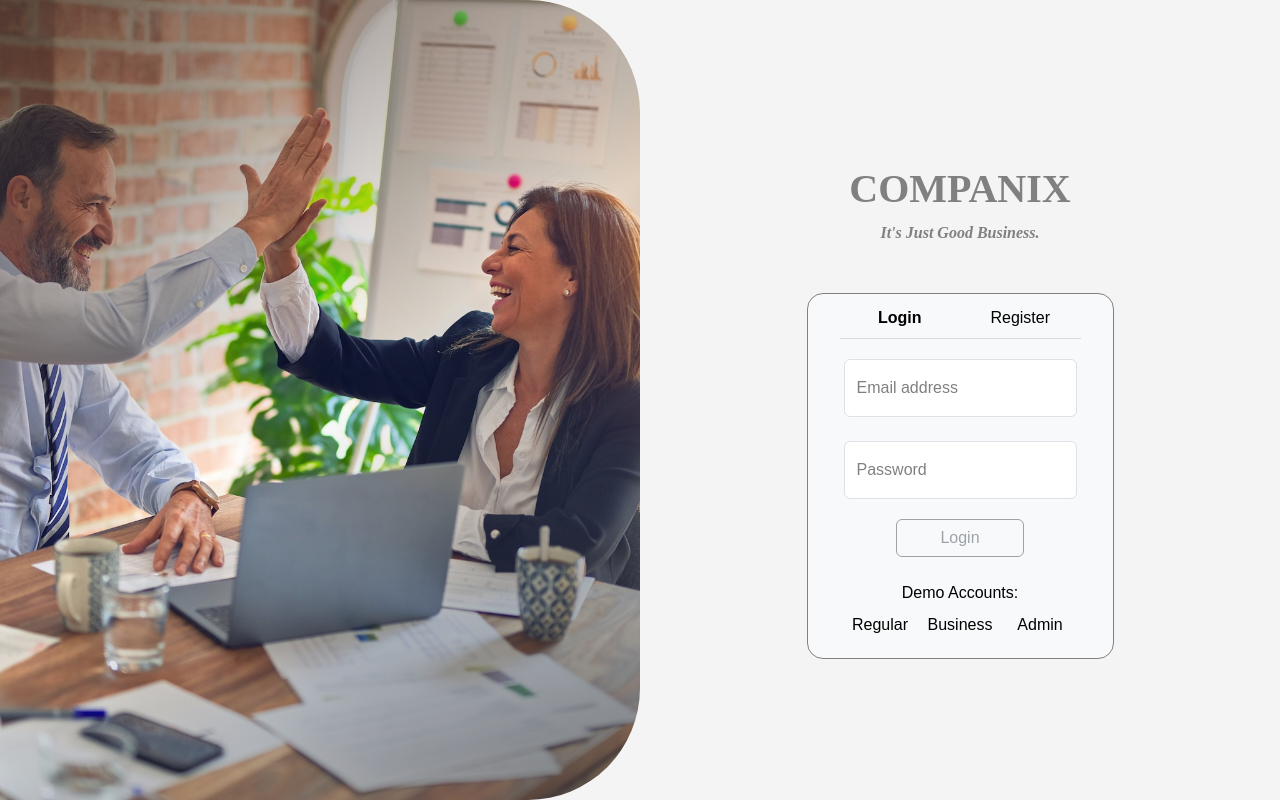
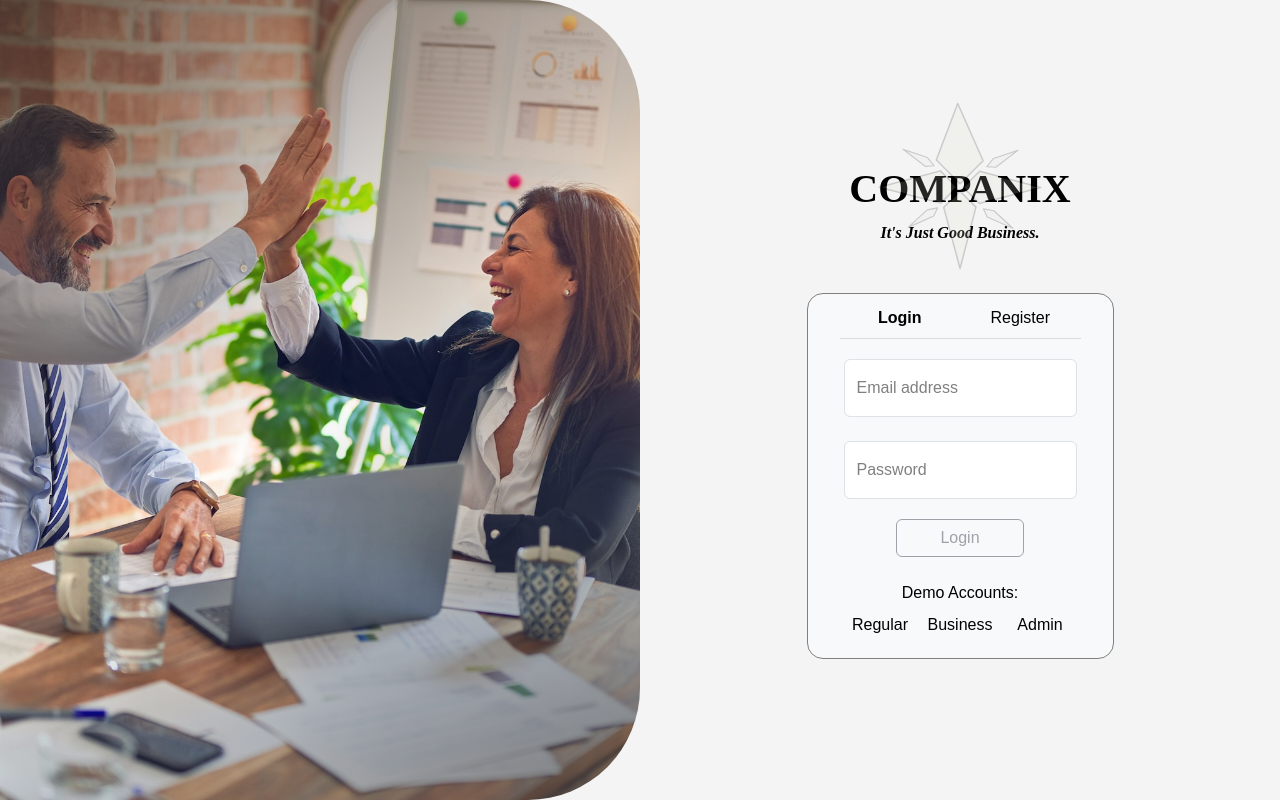
Before and after one commit to MKonstantini/Companix, a React (Create React App) app: page / in a window 1280 px wide. Built offline with nearby package versions, Linux system fonts and the light colour scheme; no server answers; a web font is replaced by a local one.

Commit message:
finalized dark / light theme feature

```diff
--- a/public/index.html
+++ b/public/index.html
@@ -2,7 +2,7 @@
 <html lang="en">
   <head>
     <meta charset="utf-8" />
-    <link rel="icon" href="%PUBLIC_URL%/favicon.ico" />
+    <link rel="icon" href="./companix-logo.svg" />
     <meta name="viewport" content="width=device-width, initial-scale=1" />
     <meta name="theme-color" content="#000000" />
     <meta
--- a/src/App.css
+++ b/src/App.css
@@ -42,6 +42,16 @@ hr {
   background-position: center;
   border-radius: 0 7rem 7rem 0;
 }
+.loginLogo{
+  background-image: url(../public/companix-noC.svg);
+  background-size: cover;
+  width: 12rem;
+  height: 12rem;
+  position: absolute;
+  top: -4.7rem;
+  z-index: 0;
+  opacity: 17%;
+}
 .myBorder{
   border: 0.1rem solid grey;
   border-radius: 1rem;
--- a/src/App.tsx
+++ b/src/App.tsx
@@ -24,10 +24,18 @@ const themes = {
   light: {
     color: "grey",
     background: "white",
+    cardBackground: "white",
+    iconColor: "lightgrey",
+    inputBackground: "white",
+    inputColor: "black",
   },
   dark: {
     color: "grey",
     background: "black",
+    cardBackground: "rgb(38, 38, 38)",
+    iconColor: "rgb(40, 40, 40)",
+    inputBackground: "rgb(020,020,020)",
+    inputColor: "white",
   }
 }
 export const SiteTheme = createContext<any>(themes.light)
@@ -38,16 +46,15 @@ function App() {
   const [isLoggedIn, setIsLoggedIn] = useState<boolean>(false)
   const [userInfo, setUserInfo] = useState<any>(JSON.parse(sessionStorage.getItem("userInfo") as string))
 
-  const [htmlColor, setHtmlColor] = useState<string>("rgb(020,020,020)")
+  const [htmlColor, setHtmlColor] = useState<string>("rgb(244,244,244)")
   useEffect(() => {
     darkMode
       ? setHtmlColor("rgb(020,020,020)")
       : setHtmlColor("rgb(244,244,244)")
-    console.log(darkMode)
   }, [darkMode])
 
   return (
-    <div className="App" style={{ background: htmlColor as string, color: "grey" }}>
+    <div className="App" style={{ background: htmlColor as string, color: "grey", minHeight: "100vh" }}>
       <SiteTheme.Provider value={darkMode ? themes.dark : themes.light}>
         <LoginContext.Provider value={[isLoggedIn, setIsLoggedIn]}>
           <UserContext.Provider value={[userInfo, setUserInfo]}>
@@ -55,9 +62,11 @@ function App() {
               <ToastContainer />
               <Navbar darkMode={darkMode} setDarkMode={setDarkMode} />
               <Routes>
-                <Route path='/' element={<Login />} />
+                <Route path='/' element={<Login setDarkMode={setDarkMode} />} />
 
                 <Route path='/businesscards' element={<BusinessCards />} />
+
+                <Route path='/exploreusers' element={<BusinessCards />} />
 
                 <Route path='/profile' element={<Profile />} />
                 <Route path='/viewcard/:id' element={<ViewCard />} />
--- a/src/components/BusinessCards/BusinessCards.tsx
+++ b/src/components/BusinessCards/BusinessCards.tsx
@@ -14,8 +14,9 @@ const BusinessCards: FunctionComponent<BusinessCardsProps> = () => {
     const isFilterSelected = (value: string) => selectedFilter === value
     const handleRadioChange = (e: ChangeEvent<HTMLInputElement>) => setSelectedFilter(e.currentTarget.value)
 
-    // Get Cards Info
+    // Get Context
     const [userInfo, setUserInfo] = useContext(UserContext)
+    const theme = useContext(SiteTheme)
 
     // Display Filter
     const displaySelectedRadio = (selectedFilter: string) => {
@@ -60,7 +61,7 @@ const BusinessCards: FunctionComponent<BusinessCardsProps> = () => {
                 return (
                     userInfo.accountType !== "Business" ?
                         <div className="my-5 d-flex flex-column aling-items-center">
-                            <i className="fa-solid fa-lock text-center mb-3" style={{ fontSize: "3.3rem", color: "lightgrey" }}></i>
+                            <i className="fa-solid fa-lock text-center mb-3" style={{ fontSize: "3.3rem", color: theme.iconColor }}></i>
                             <p className="text-center">Sorry! This feature is for business accounts only.</p>
                         </div>
                         :
--- a/src/components/BusinessCards/Search.tsx
+++ b/src/components/BusinessCards/Search.tsx
@@ -1,5 +1,5 @@
 import { FunctionComponent, useContext, useRef, useState } from "react";
-import { UserContext } from "../../App";
+import { SiteTheme, UserContext } from "../../App";
 import { getAll } from "../../services/dbFunctions";
 import User from "../../interfaces/User";
 import Card from "../Card/Card";
@@ -9,6 +9,7 @@ interface SearchProps {
 }
 
 const Search: FunctionComponent<SearchProps> = () => {
+    const theme = useContext(SiteTheme)
     const [userInfo, setUserInfo] = useContext(UserContext)
     const [foundCardsId, setFoundCardsId] = useState<number[]>([])
 
@@ -56,18 +57,18 @@ const Search: FunctionComponent<SearchProps> = () => {
             <form className="container text-center d-flex flex-wrap">
                 <div className="col-12 col-sm-6">
                     <label htmlFor="searchName" className="me-2 me-sm-5">By Name</label>
-                    <input ref={nameInput} type="text" id="searchName"
+                    <input ref={nameInput} type="text" id="searchName" style={{ background: theme.inputBackground, color: theme.inputColor, border: "0.1rem solid grey" }}
                         onClick={() => resetInputField(idInput.current)}
                         onChange={inputHandlerName} />
                 </div>
                 <div className="col-12 col-sm-6">
                     <label htmlFor="searchId" className="me-2 me-sm-5">By ID</label>
-                    <input className="" ref={idInput} type="text" id="searchId" onClick={() => resetInputField(nameInput.current)}
+                    <input className="" ref={idInput} type="text" id="searchId" style={{ background: theme.inputBackground, color: theme.inputColor, border: "0.1rem solid grey" }} onClick={() => resetInputField(nameInput.current)}
                         onChange={inputHandlerId} />
                 </div>
             </form>
             <hr className="mt-3" />
-            <div className="row mt-2" style={{ marginBottom: "16.3rem" }}>
+            <div className="row mt-2">
                 {
                     foundCardsId.length ? foundCardsId.map((id) =>
                         <div key={id} className="col-xxl-6">
--- a/src/components/Card/Card.tsx
+++ b/src/components/Card/Card.tsx
@@ -19,7 +19,7 @@ const Card: FunctionComponent<CardProps> = ({ userId, cardType }) => {
             {
                 userInfo &&
                 <>
-                    <div className="bg-body myBorder boxShadow p-4 text-center text-md-start" style={{ maxWidth: "40rem" }}>
+                    <div className="myBorder boxShadow p-4 text-center text-md-start" style={{ maxWidth: "40rem", color: theme.color, background: theme.cardBackground }}>
                         <div className="row">
                             <div className="col-sm-6">
                                 <p>Name : {userInfo.firstName} {userInfo.lastName}</p>
--- a/src/components/Login/Login.tsx
+++ b/src/components/Login/Login.tsx
@@ -4,11 +4,14 @@ import FormRegister from "./FormRegister";
 import { LoginContext } from "../../App";
 
 interface LoginProps {
-
+    setDarkMode: Function
 }
 
-const Login: FunctionComponent<LoginProps> = () => {
+const Login: FunctionComponent<LoginProps> = ({ setDarkMode }) => {
     const [isLoggedIn, setIsLoggedIn] = useContext(LoginContext)
+
+    // Reset Theme
+    setDarkMode(false)
 
     //Reset Login Session
     sessionStorage.clear()
@@ -49,9 +52,10 @@ const Login: FunctionComponent<LoginProps> = () => {
 
                 <div className="col-sm-8 col-md-6 d-flex flex-column justify-content-center align-items-center">
                     {/* Title */}
-                    <div className="my-5 d-flex flex-column align-items-center">
-                        <h1 className="fontGambetta" style={{ fontWeight: 700 }}>COMPANIX</h1>
-                        <i className="fontGambetta" style={{ fontWeight: 601 }}>It's Just Good Business.</i>
+                    <div className="my-5 d-flex flex-column align-items-center z-1 position-relative">
+                        <div className="loginLogo"></div>
+                        <h1 className="fontGambetta" style={{ fontWeight: 700, color: "black" }}>COMPANIX</h1>
+                        <i className="fontGambetta" style={{ fontWeight: 601, color: "black" }}>It's Just Good Business.</i>
                     </div>
                     {/* Menu */}
                     <div className="myBorder px-4 pt-1 mx-4 mb-4 bg-light" >
--- a/src/components/Misc/Navbar.tsx
+++ b/src/components/Misc/Navbar.tsx
@@ -48,7 +48,7 @@ const Navbar: FunctionComponent<NavbarProps> = ({ darkMode, setDarkMode }) => {
                                 <li className="nav-item d-none d-md-block">_____</li>
 
                                 <li className="nav-item navHover">
-                                    <NavLink className="nav-link" to="/businesscards" style={{ color: theme.color }}>Explore Users</NavLink>
+                                    <NavLink className="nav-link" to="/exploreusers" style={{ color: theme.color }}>Explore Users</NavLink>
                                 </li>
 
                                 <li className="nav-item d-none d-md-block">_____</li>
```
Also changed, not shown: public/companix-logo.svg (added), public/companix-noC.svg (added).
